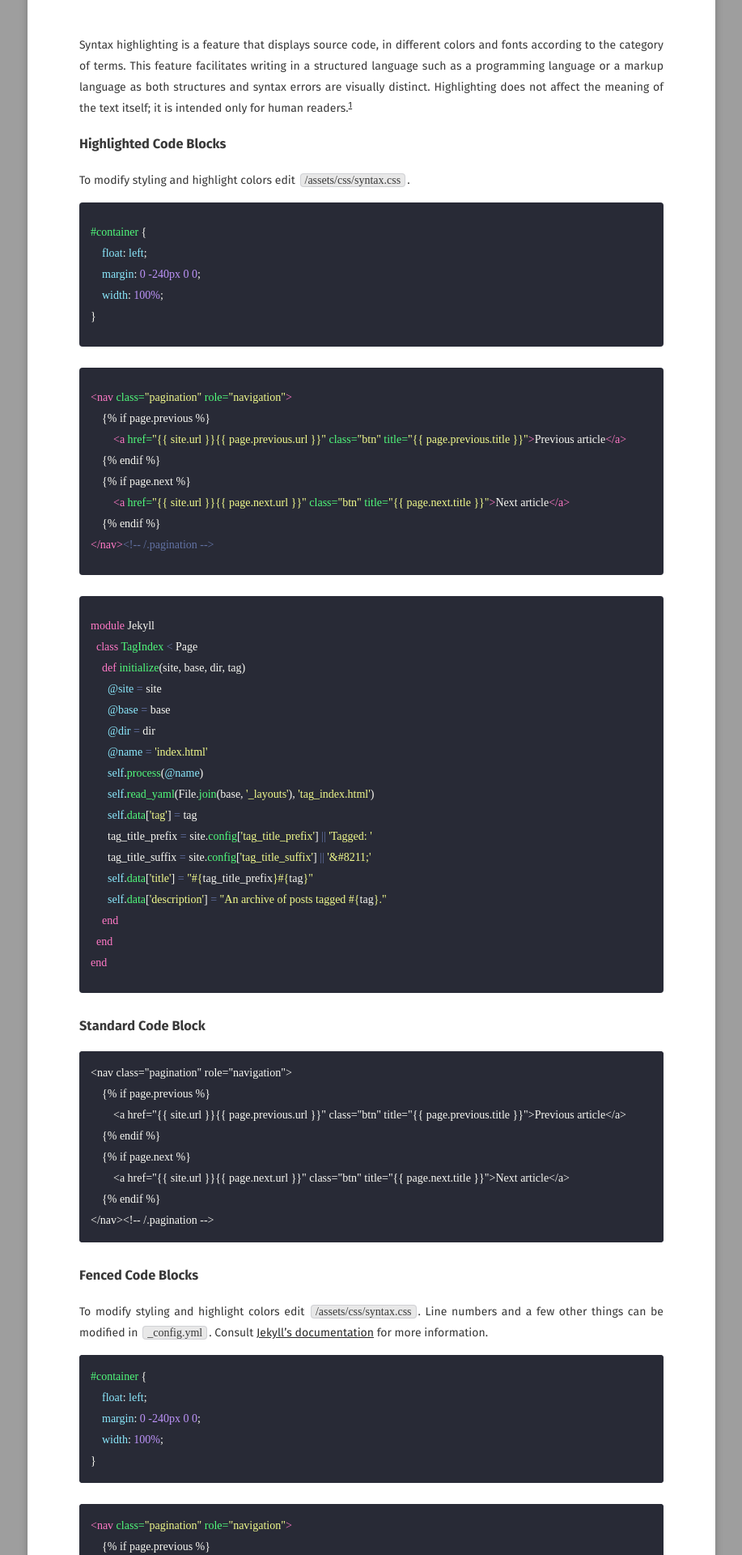
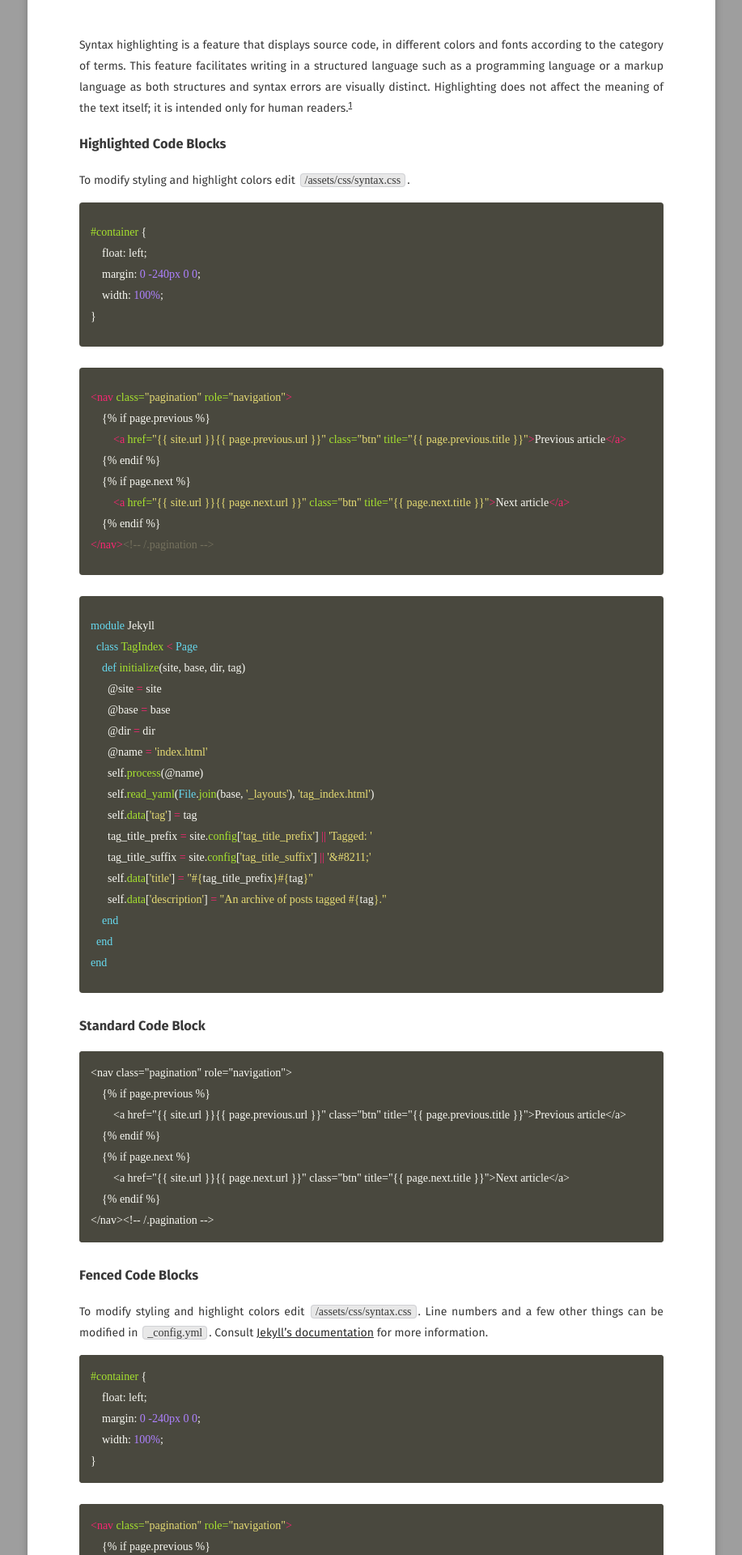
Before and after one commit to incheony/incheony.github.io, a Jekyll site: the page built from _posts/2013-08-16-code-highlighting-post.md, in a window 1280 px wide. Shown: the part 321-2241 px from the top of the page at 81% size, without its empty margins (181-1098 px from the left). Built offline with Jekyll 4.4.1, drawn with Linux system fonts in a browser that asks for light colours; some web fonts are replaced; comment, search, counter and statistics services are not loaded.

Commit message:
Update syntax.scss

```diff
--- a/_sass/syntax.scss
+++ b/_sass/syntax.scss
@@ -3,7 +3,7 @@
 }
 
 .highlight {
-	background-color: #282a36;
+	background-color: #49483e;
 	font-family: $font2;
 	@include font-size(14);
 	color: #f8f8f2;
@@ -13,67 +13,64 @@
 		margin: 0;
 		padding: 1em;
 	}
-	.lineno            { padding-right: 24px; color: lighten(#282a36,50);}
-	.hll               { color: #f1fa8c }
-	.c                 { color: #6272a4 }                            /* Comment                     */
-	/*.err               { color: #960050; background-color: #1e0010 } /* Error                       */
-	.err               { color: #f8f8f2}
-    .k                 { color: #ff79c6 }                            /* Keyword                     */
-	.l                 { color: #f8f8f2 }                            /* Literal                     */
+	.lineno            { padding-right: 24px; color: lighten(#49483e,50);}
+	.hll               { background-color: #49483e}
+	.c                 { color: #75715e }                            /* Comment                     */
+	.err               { color: #960050; background-color: #1e0010 } /* Error                       */
+	.k                 { color: #66d9ef }                            /* Keyword                     */
+	.l                 { color: #ae81ff }                            /* Literal                     */
 	.n                 { color: #f8f8f2 }                            /* Name                        */
-	.o                 { color: #6272a4 }                            /* Operator                    */
+	.o                 { color: #f92672 }                            /* Operator                    */
 	.p                 { color: #f8f8f2 }                            /* Punctuation                 */
-
-    .cm                { color: #6272a4 }                            /* Comment.Multiline           */
-	.cp                { color: #ff79c6 }                            /* Comment.Preproc             */
-	.c1                { color: #6272a4 }                            /* Comment.Single              */
-	.cs                { color: #6272a4 }                            /* Comment.Special             */
+	.cm                { color: #75715e }                            /* Comment.Multiline           */
+	.cp                { color: #75715e }                            /* Comment.Preproc             */
+	.c1                { color: #75715e }                            /* Comment.Single              */
+	.cs                { color: #75715e }                            /* Comment.Special             */
 	.ge                { font-style: italic }                        /* Generic.Emph                */
 	.gs                { font-weight: bold }                         /* Generic.Strong              */
-	.go                { color: #44475a }                            /* Generic.Output              */
-    .kc                { color: #ff79c6 }                            /* Keyword.Constant            */
-	.kd                { color: #8be9fd }                            /* Keyword.Declaration         */
-	.kn                { color: #ff79c6 }                            /* Keyword.Namespace           */
-	.kp                { color: #ff79c6 }                            /* Keyword.Pseudo              */
-	.kr                { color: #ff79c6 }                            /* Keyword.Reserved            */
-	.kt                { color: #8be9fd }                            /* Keyword.Type                */
-	.ld                { color: #f8f8f2 }                            /* Literal.Date                */
-	.m                 { color: #bd93f9 }                            /* Literal.Number              */
-	.s                 { color: #f1fa8c }                            /* Literal.String              */
-	.na                { color: #50fa7b }                            /* Name.Attribute              */
-	.nb                { color: #8be9fd }                            /* Name.Builtin                */
-	.nc                { color: #50fa7b }                            /* Name.Class                  */
-	.no                { color: #f8f8f2 }                            /* Name.Constant               */
-	.nd                { color: #f8f8f2 }                            /* Name.Decorator              */
+	.kc                { color: #66d9ef }                            /* Keyword.Constant            */
+	.kd                { color: #66d9ef }                            /* Keyword.Declaration         */
+	.kn                { color: #f92672 }                            /* Keyword.Namespace           */
+	.kp                { color: #66d9ef }                            /* Keyword.Pseudo              */
+	.kr                { color: #66d9ef }                            /* Keyword.Reserved            */
+	.kt                { color: #66d9ef }                            /* Keyword.Type                */
+	.ld                { color: #e6db74 }                            /* Literal.Date                */
+	.m                 { color: #ae81ff }                            /* Literal.Number              */
+	.s                 { color: #e6db74 }                            /* Literal.String              */
+	.na                { color: #a6e22e }                            /* Name.Attribute              */
+	.nb                { color: #f8f8f2 }                            /* Name.Builtin                */
+	.nc                { color: #a6e22e }                            /* Name.Class                  */
+	.no                { color: #66d9ef }                            /* Name.Constant               */
+	.nd                { color: #a6e22e }                            /* Name.Decorator              */
 	.ni                { color: #f8f8f2 }                            /* Name.Entity                 */
-	.ne                { color: #f8f8f2 }                            /* Name.Exception              */
-	.nf                { color: #50fa7b }                            /* Name.Function               */
-	.nl                { color: #8be9fd }                            /* Name.Label                  */
+	.ne                { color: #a6e22e }                            /* Name.Exception              */
+	.nf                { color: #a6e22e }                            /* Name.Function               */
+	.nl                { color: #f8f8f2 }                            /* Name.Label                  */
 	.nn                { color: #f8f8f2 }                            /* Name.Namespace              */
-	.nx                { color: #f8f8f2 }                            /* Name.Other                  */
+	.nx                { color: #a6e22e }                            /* Name.Other                  */
 	.py                { color: #f8f8f2 }                            /* Name.Property               */
-	.nt                { color: #ff79c6 }                            /* Name.Tag                    */
+	.nt                { color: #f92672 }                            /* Name.Tag                    */
 	.nv                { color: #f8f8f2 }                            /* Name.Variable               */
-	.ow                { color: #ff79c6 }                            /* Operator.Word               */
+	.ow                { color: #f92672 }                            /* Operator.Word               */
 	.w                 { color: #f8f8f2 }                            /* Text.Whitespace             */
-	.mf                { color: #bd93f9 }                            /* Literal.Number.Float        */
-	.mh                { color: #bd93f9 }                            /* Literal.Number.Hex          */
-	.mi                { color: #bd93f9 }                            /* Literal.Number.Integer      */
-	.mo                { color: #bd93f9 }                            /* Literal.Number.Oct          */
-	.sb                { color: #f1fa8c }                            /* Literal.String.Backtick     */
-	.sc                { color: #f1fa8c }                            /* Literal.String.Char         */
-	.sd                { color: #f1fa8c }                            /* Literal.String.Doc          */
-	.s2                { color: #f1fa8c }                            /* Literal.String.Double       */
-	.se                { color: #f1fa8c }                            /* Literal.String.Escape       */
-	.sh                { color: #f1fa8c }                            /* Literal.String.Heredoc      */
-	.si                { color: #f1fa8c }                            /* Literal.String.Interpol     */
-	.sx                { color: #f1fa8c }                            /* Literal.String.Other        */
-	.sr                { color: #f1fa8c }                            /* Literal.String.Regex        */
-	.s1                { color: #f1fa8c }                            /* Literal.String.Single       */
-	.ss                { color: #f1fa8c }                            /* Literal.String.Symbol       */
+	.mf                { color: #ae81ff }                            /* Literal.Number.Float        */
+	.mh                { color: #ae81ff }                            /* Literal.Number.Hex          */
+	.mi                { color: #ae81ff }                            /* Literal.Number.Integer      */
+	.mo                { color: #ae81ff }                            /* Literal.Number.Oct          */
+	.sb                { color: #e6db74 }                            /* Literal.String.Backtick     */
+	.sc                { color: #e6db74 }                            /* Literal.String.Char         */
+	.sd                { color: #e6db74 }                            /* Literal.String.Doc          */
+	.s2                { color: #e6db74 }                            /* Literal.String.Double       */
+	.se                { color: #ae81ff }                            /* Literal.String.Escape       */
+	.sh                { color: #e6db74 }                            /* Literal.String.Heredoc      */
+	.si                { color: #e6db74 }                            /* Literal.String.Interpol     */
+	.sx                { color: #e6db74 }                            /* Literal.String.Other        */
+	.sr                { color: #e6db74 }                            /* Literal.String.Regex        */
+	.s1                { color: #e6db74 }                            /* Literal.String.Single       */
+	.ss                { color: #e6db74 }                            /* Literal.String.Symbol       */
 	.bp                { color: #f8f8f2 }                            /* Name.Builtin.Pseudo         */
-	.vc                { color: #8be9fd }                            /* Name.Variable.Class         */
-	.vg                { color: #8be9fd }                            /* Name.Variable.Global        */
-	.vi                { color: #8be9fd }                            /* Name.Variable.Instance      */
-	.il                { color: #bd93f9 }                            /* Literal.Number.Integer.Long */
+	.vc                { color: #f8f8f2 }                            /* Name.Variable.Class         */
+	.vg                { color: #f8f8f2 }                            /* Name.Variable.Global        */
+	.vi                { color: #f8f8f2 }                            /* Name.Variable.Instance      */
+	.il                { color: #ae81ff }                            /* Literal.Number.Integer.Long */
 }
```
